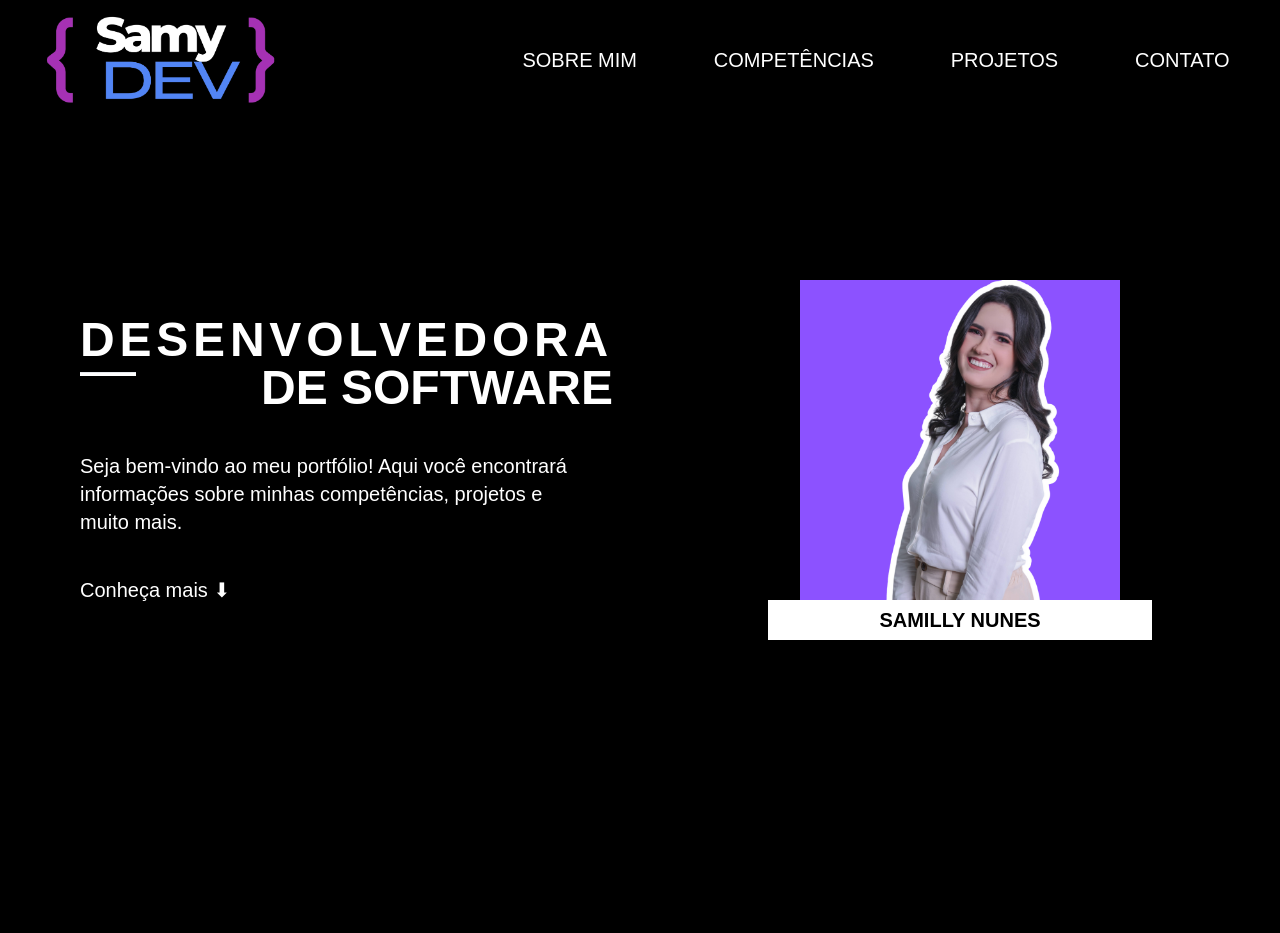
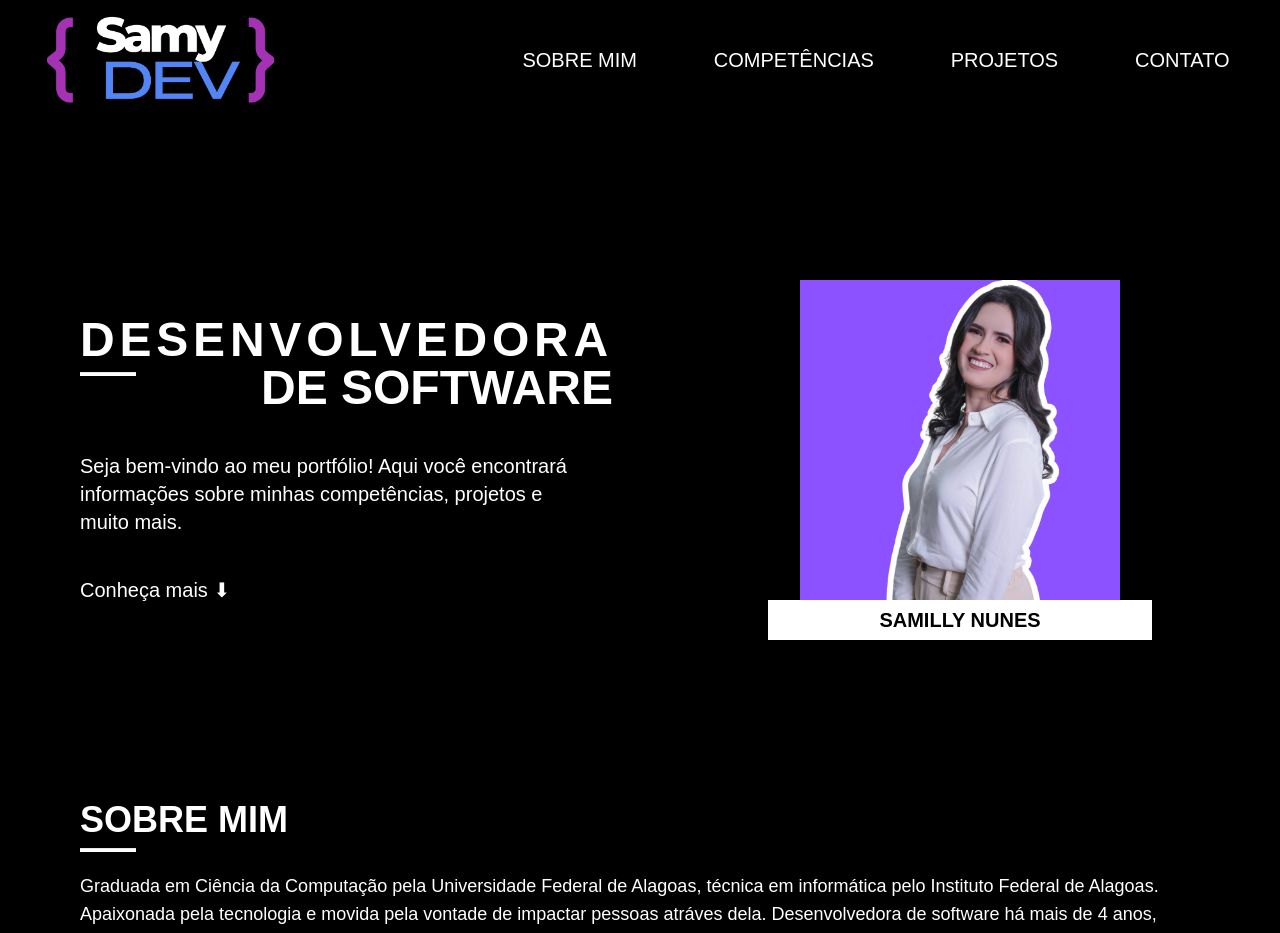
Before and after one commit to SamillyNunes/portfolio, a Next.js app: page / in a window 1280 px wide. Shown: the top 933 px of the page. Before the commit the page ends 800 px from the top, so only its background shows below. Built offline with nearby package versions, Linux system fonts and the light colour scheme.

Commit message:
ui: about page added

```diff
--- /dev/null
+++ b/src/components/Title.tsx
@@ -0,0 +1,14 @@
+interface TitleProps{
+    label: string;
+}
+
+export default function Title(props: TitleProps){
+    return (
+        <div className="flex flex-col w-full">
+            <h1 className="text-4xl text-white font-black">
+                {props.label}
+            </h1>
+            <hr className="bg-white w-14 h-1 mt-2"/>
+        </div>
+    );
+}
--- /dev/null
+++ b/src/components/pages/AboutPage.tsx
@@ -0,0 +1,12 @@
+import Title from "../Title";
+
+export default function AboutPage(){
+    return (
+        <div className="px-20">
+            <Title label="SOBRE MIM"/>
+            <h3 className="text-lg text-white mt-5 mb-20">
+                Graduada em Ciência da Computação pela Universidade Federal de Alagoas, técnica em informática pelo Instituto Federal de Alagoas. Apaixonada pela tecnologia e movida pela vontade de impactar pessoas atráves dela. Desenvolvedora de software há mais de 4 anos, proativa e dedicada.
+            </h3>
+        </div>
+    );
+}
--- a/src/pages/index.tsx
+++ b/src/pages/index.tsx
@@ -1,4 +1,5 @@
 import Header from "@/components/Header";
+import AboutPage from "@/components/pages/AboutPage";
 import HomePage from "@/components/pages/HomePage";
 
 export default function Home() {
@@ -6,6 +7,7 @@ export default function Home() {
     <div className="flex flex-col">
         <Header/>
         <HomePage />
+        <AboutPage/>
     </div>
   );
 }
```
